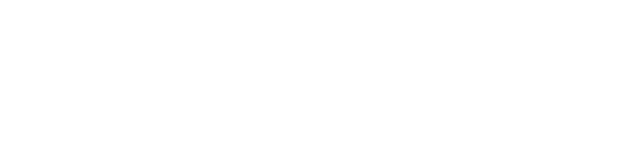
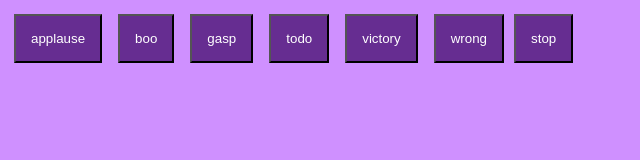
Before and after one commit to acciojob/Soundbar-kajal-1999-cloud, a website: page main.html in a window 1280 px wide. Shown: the whole page, without its empty margins (0-640 px from the left). Drawn offline with Linux system fonts and the light colour scheme.

Commit message:
created a submission

```diff
--- a/main.html
+++ b/main.html
@@ -8,6 +8,15 @@
 
 <body>
 	<!-- the entire body must be written by student -->
+	<section id="buttons">
+		<button class="btn">applause</button>
+		<button class="btn">boo</button>
+		<button class="btn">gasp</button>
+		<button class="btn">todo</button>
+		<button class="btn">victory</button>
+		<button class="btn">wrong</button>
+		<button class="stop">stop</button>
+	</section>
     <script type="text/javascript" src="./script.js">
 </script>
 
--- a/styles.css
+++ b/styles.css
@@ -1 +1,24 @@
 /*  your css code here. If applicable */
+body{
+	background-color:#CF90FF;
+}
+.buttons{
+	display:flex;
+	justify-content: center;
+/* 	align-items: center; */
+/* 	justify-items:center; */
+	align-content:enter;
+}
+.btn{
+	background-color:#662d91;
+	color:white;
+	padding:15px;
+	margin:6px;
+}
+.stop{
+	background-color:#662d91;
+	color:white;
+	padding:15px;
+/* 	margin:px; */
+
+}
```
